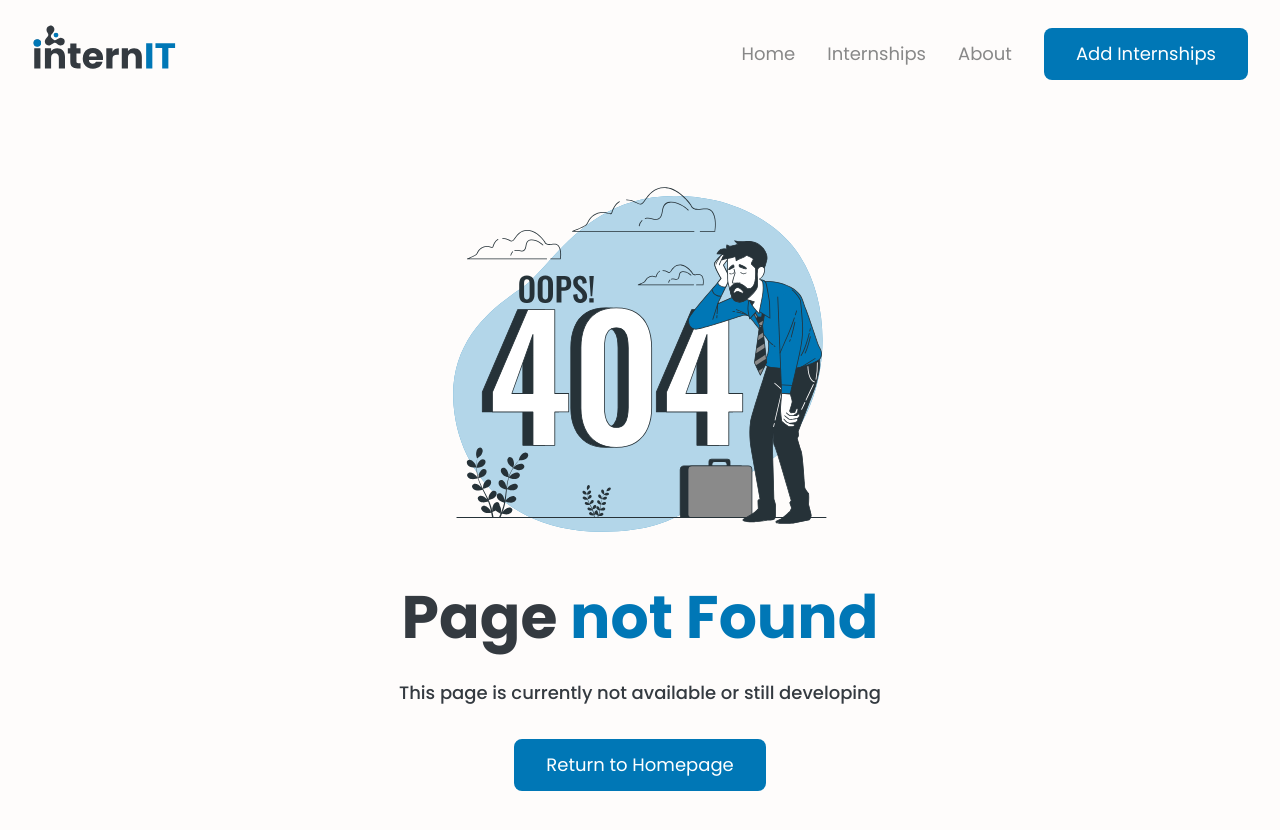
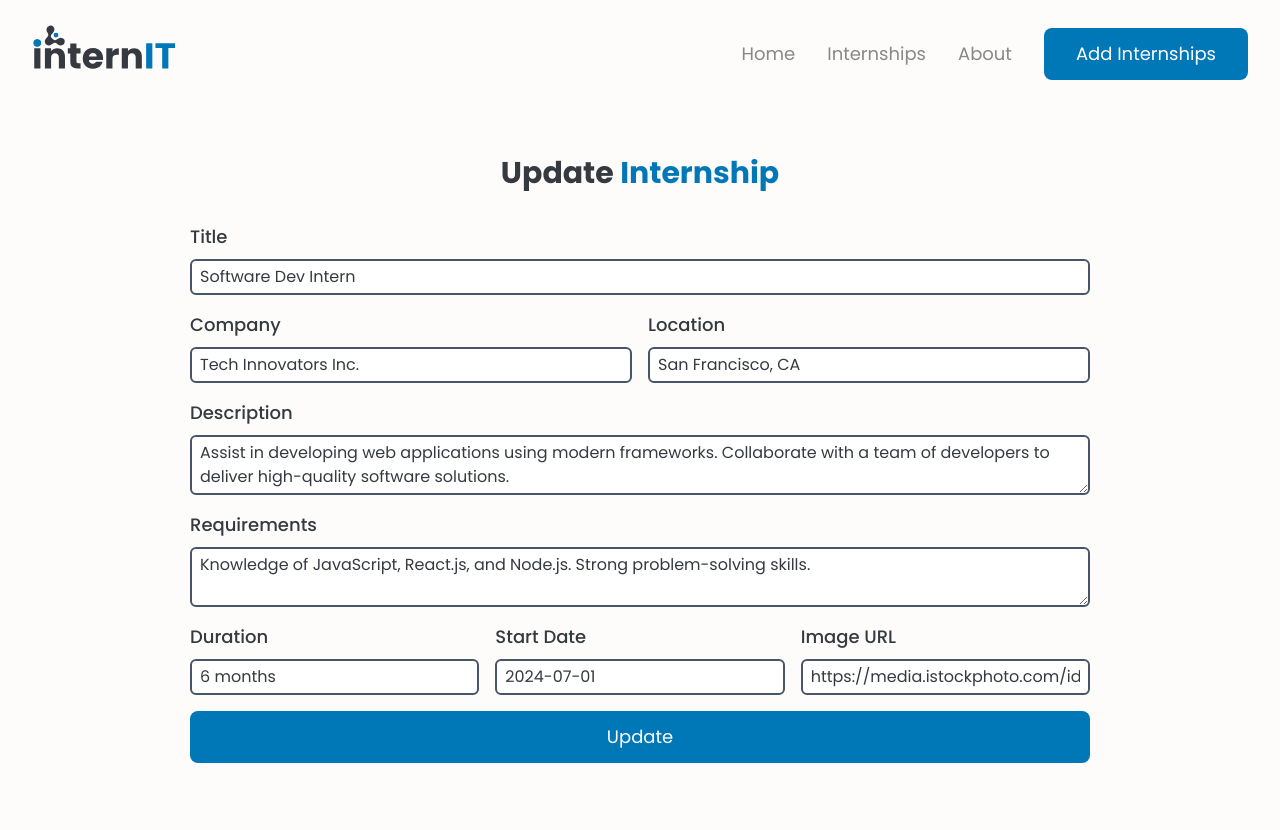
Before and after one commit to Sachintha-Prasad/InternIT, a React (Vite) app in the folder frontend/: page /edit-intern/1 in a window 1280 px wide. Before the commit this address had no page. Shown: the top 830 px of the page. Built offline with nearby package versions, Linux system fonts and the light colour scheme; data requests are answered from the project's data file.

Commit message:
update a intern is done

```diff
--- a/frontend/src/App.jsx
+++ b/frontend/src/App.jsx
@@ -12,6 +12,7 @@ import HomePage from "./pages/HomePage"
 import InternPage from "./pages/InternPage"
 import InternsPage from "./pages/InternsPage"
 import PostInternPage from "./pages/PostInternPage"
+import UpdateInternPage from "./pages/UpdateInternPage"
 
 const App = () => {
     const router = createBrowserRouter(
@@ -22,6 +23,7 @@ const App = () => {
                 <Route path="/internships" element={<InternsPage />} />
                 <Route path="/add-internship" element={<PostInternPage />} />
                 <Route path="/internships/:id" element={<InternPage />} />
+                <Route path="/edit-intern/:id" element={<UpdateInternPage />} />
             </Route>
         )
     )
--- a/frontend/src/db.json
+++ b/frontend/src/db.json
@@ -2,7 +2,7 @@
   "internships": [
     {
       "id": "1",
-      "title": "Software Development Intern",
+      "title": "Software Dev Intern",
       "company": "Tech Innovators Inc.",
       "location": "San Francisco, CA",
       "description": "Assist in developing web applications using modern frameworks. Collaborate with a team of developers to deliver high-quality software solutions.",
--- a/frontend/src/pages/InternPage.jsx
+++ b/frontend/src/pages/InternPage.jsx
@@ -88,7 +88,7 @@ const InternPage = () => {
                         Delete
                     </Link>
                     <Link
-                        to={`/internships/${id}/edit-intern`}
+                        to={`/edit-intern/${intern.id}`}
                         className="cta-btn bg-green-600"
                     >
                         Edit
--- /dev/null
+++ b/frontend/src/pages/UpdateInternPage.jsx
@@ -0,0 +1,221 @@
+import React, { useState, useEffect } from "react"
+import { useNavigate, useParams } from "react-router-dom"
+import { toast } from "react-toastify"
+
+const UpdateInternPage = () => {
+    const { id } = useParams()
+    const navigate = useNavigate()
+
+    const [intern, setIntern] = useState({
+        title: "",
+        company: "",
+        location: "",
+        description: "",
+        requirements: "",
+        duration: "",
+        startDate: "",
+        image: ""
+    })
+
+    useEffect(() => {
+        const fetchIntern = async () => {
+            try {
+                const res = await fetch(
+                    `http://localhost:5000/internships/${id}`
+                )
+                const data = await res.json()
+                setIntern(data)
+            } catch (error) {
+                console.log("Error in fetching data", error)
+            }
+        }
+
+        fetchIntern()
+    }, [id])
+
+    const handleChange = (e) => {
+        const { name, value } = e.target
+        setIntern((prevIntern) => ({
+            ...prevIntern,
+            [name]: value
+        }))
+    }
+
+    const updateIntern = async (updatedIntern) => {
+        try {
+            await fetch(`http://localhost:5000/internships/${id}`, {
+                method: "PUT",
+                headers: {
+                    "Content-Type": "application/json"
+                },
+                body: JSON.stringify(updatedIntern)
+            })
+            toast.success("Successfully updated the internship!")
+            navigate("/internships")
+        } catch (error) {
+            console.log("Update failed!", error)
+            toast.error("Failed to update the internship.")
+        }
+    }
+
+    const submitForm = (e) => {
+        e.preventDefault()
+        updateIntern(intern)
+    }
+
+    return (
+        <div className="container py-12 flex flex-col gap-8 items-center">
+            <h2 className="text-2xl lg:text-3xl text-dark-gray font-semibold">
+                Update <span className="text-dark-blue">Internship</span>
+            </h2>
+            <form
+                onSubmit={submitForm}
+                className="w-full max-w-[900px] flex flex-col gap-4"
+            >
+                <div className="flex flex-col gap-2 items-start">
+                    <label
+                        htmlFor="title"
+                        className="text-lg text-dark-gray font-medium"
+                    >
+                        Title
+                    </label>
+                    <input
+                        type="text"
+                        name="title"
+                        id="title"
+                        value={intern.title}
+                        onChange={handleChange}
+                        className="border-2 border-slate-600 rounded-md px-2 py-1 w-full"
+                        required
+                    />
+                </div>
+                <div className="flex gap-4">
+                    <div className="flex flex-col gap-2 items-start w-full">
+                        <label
+                            htmlFor="company"
+                            className="text-lg text-dark-gray font-medium"
+                        >
+                            Company
+                        </label>
+                        <input
+                            type="text"
+                            name="company"
+                            id="company"
+                            value={intern.company}
+                            onChange={handleChange}
+                            className="border-2 border-slate-600 rounded-md px-2 py-1 w-full"
+                            required
+                        />
+                    </div>
+                    <div className="flex flex-col gap-2 items-start w-full">
+                        <label
+                            htmlFor="location"
+                            className="text-lg text-dark-gray font-medium"
+                        >
+                            Location
+                        </label>
+                        <input
+                            type="text"
+                            name="location"
+                            id="location"
+                            value={intern.location}
+                            onChange={handleChange}
+                            className="border-2 border-slate-600 rounded-md px-2 py-1 w-full"
+                            required
+                        />
+                    </div>
+                </div>
+                <div className="flex flex-col gap-2 items-start">
+                    <label
+                        htmlFor="description"
+                        className="text-lg text-dark-gray font-medium"
+                    >
+                        Description
+                    </label>
+                    <textarea
+                        type="text"
+                        name="description"
+                        id="description"
+                        value={intern.description}
+                        onChange={handleChange}
+                        className="border-2 border-slate-600 rounded-md px-2 py-1 w-full"
+                    />
+                </div>
+                <div className="flex flex-col gap-2 items-start">
+                    <label
+                        htmlFor="requirements"
+                        className="text-lg text-dark-gray font-medium"
+                    >
+                        Requirements
+                    </label>
+                    <textarea
+                        type="text"
+                        name="requirements"
+                        id="requirements"
+                        value={intern.requirements}
+                        onChange={handleChange}
+                        className="border-2 border-slate-600 rounded-md px-2 py-1 w-full"
+                        required
+                    />
+                </div>
+                <div className="flex gap-4">
+                    <div className="flex flex-col gap-2 items-start w-full">
+                        <label
+                            htmlFor="duration"
+                            className="text-lg text-dark-gray font-medium"
+                        >
+                            Duration
+                        </label>
+                        <input
+                            type="text"
+                            name="duration"
+                            id="duration"
+                            value={intern.duration}
+                            onChange={handleChange}
+                            className="border-2 border-slate-600 rounded-md px-2 py-1 w-full"
+                            required
+                        />
+                    </div>
+                    <div className="flex flex-col gap-2 items-start w-full">
+                        <label
+                            htmlFor="startDate"
+                            className="text-lg text-dark-gray font-medium"
+                        >
+                            Start Date
+                        </label>
+                        <input
+                            type="text"
+                            name="startDate"
+                            id="startDate"
+                            value={intern.startDate}
+                            onChange={handleChange}
+                            className="border-2 border-slate-600 rounded-md px-2 py-1 w-full"
+                            required
+                        />
+                    </div>
+                    <div className="flex flex-col gap-2 items-start w-full">
+                        <label
+                            htmlFor="image"
+                            className="text-lg text-dark-gray font-medium"
+                        >
+                            Image URL
+                        </label>
+                        <input
+                            type="text"
+                            name="image"
+                            id="image"
+                            value={intern.image}
+                            onChange={handleChange}
+                            className="border-2 border-slate-600 rounded-md px-2 py-1 w-full"
+                        />
+                    </div>
+                </div>
+                <button type="submit" className="cta-btn">
+                    Update
+                </button>
+            </form>
+        </div>
+    )
+}
+
+export default UpdateInternPage
```
